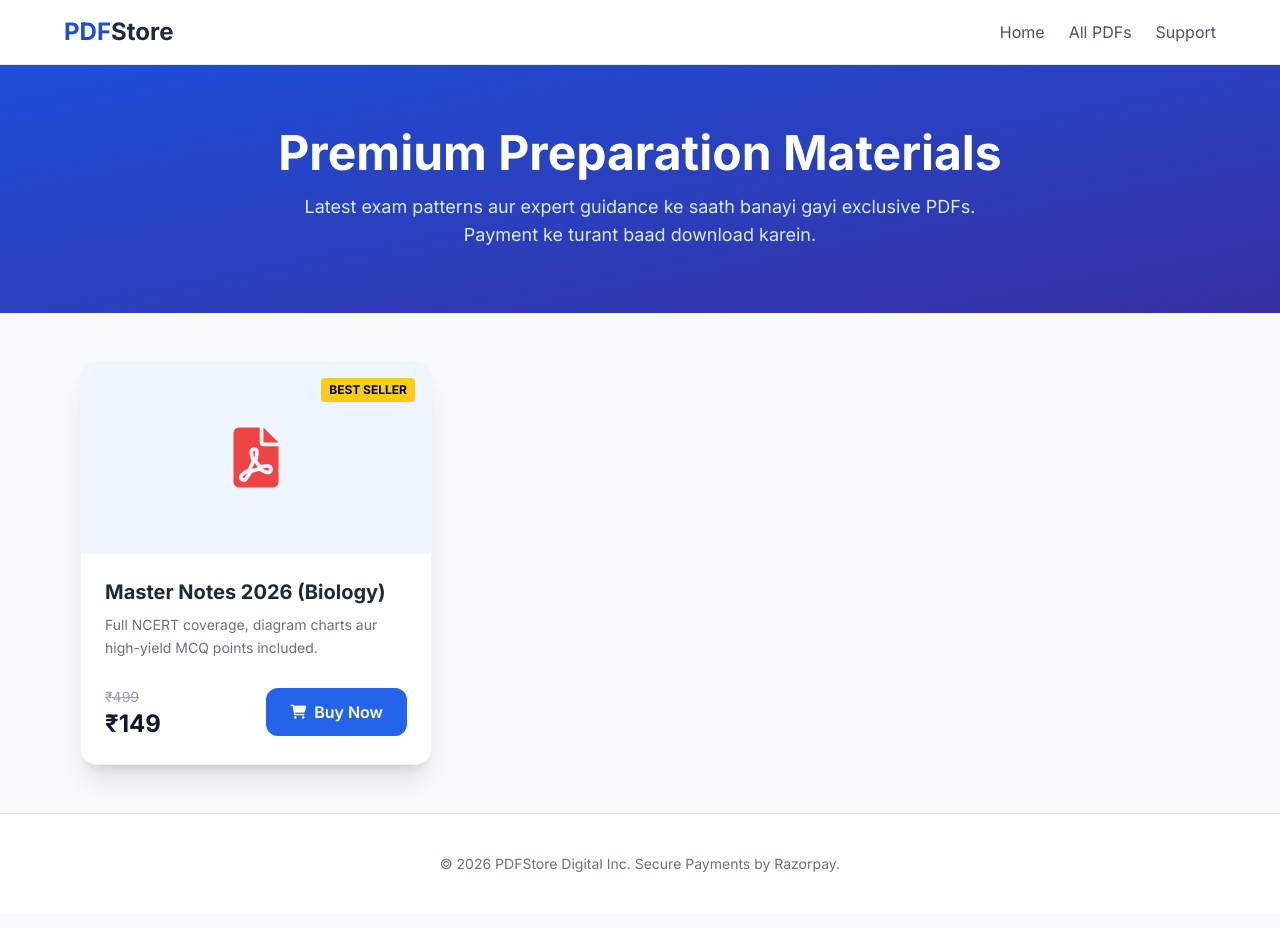
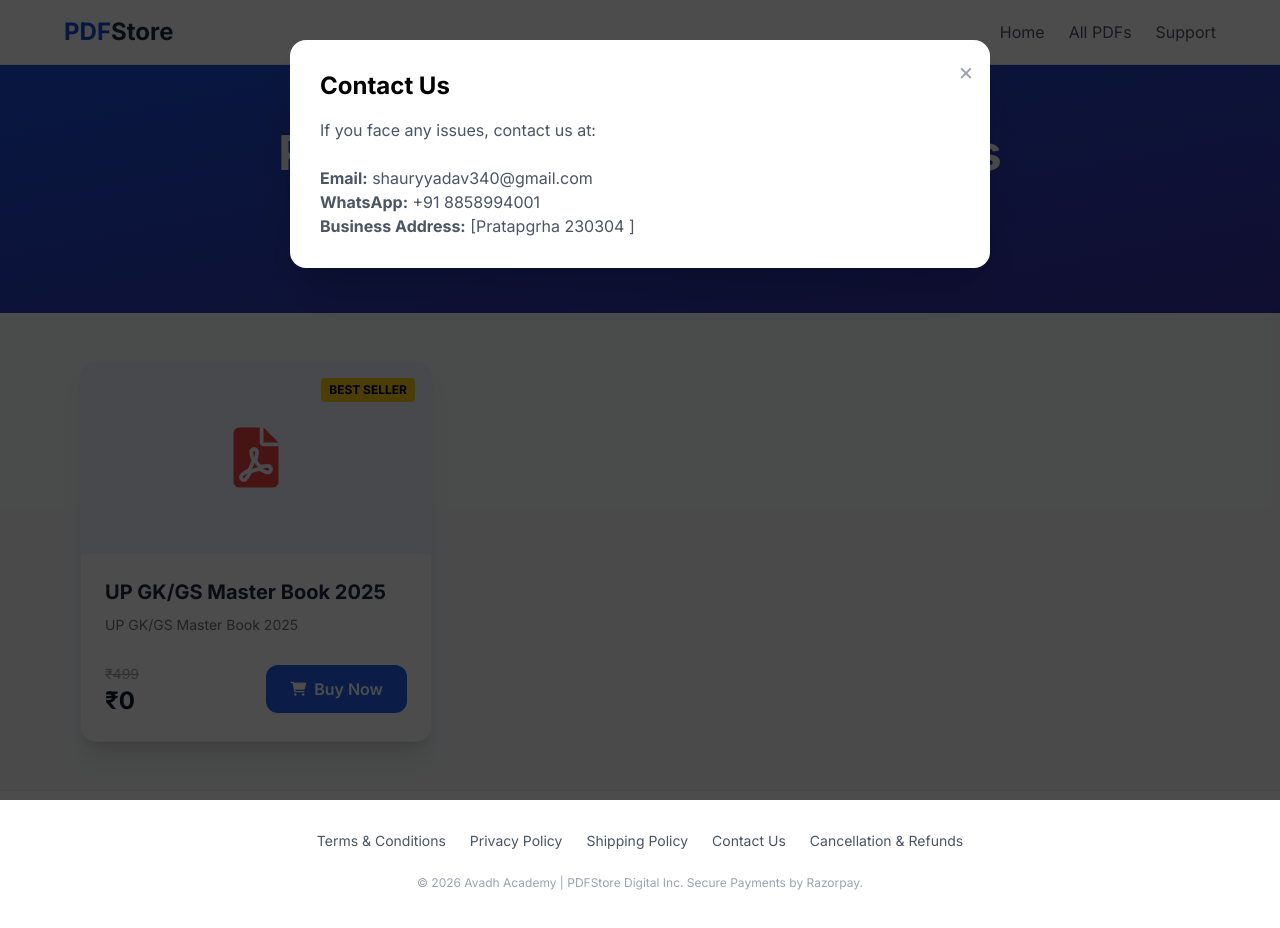
Before and after one commit to shaury-hub/Pdf-Store, a plain HTML site: page index.html in a window 1280 px wide. Both pictures are taken after a click on the link "Support". Drawn offline with nearby package versions, Linux system fonts and the light colour scheme.

Commit message:
Update index.html

```diff
--- a/index.html
+++ b/index.html
@@ -11,6 +11,9 @@
         @import url('https://fonts.googleapis.com/css2?family=Inter:wght@300;400;600;700&display=swap');
         body { font-family: 'Inter', sans-serif; }
         .glass { background: rgba(255, 255, 255, 0.95); backdrop-filter: blur(10px); }
+        /* Policy Modal Styles */
+        .modal { display: none; position: fixed; top: 0; left: 0; width: 100%; height: 100%; background: rgba(0,0,0,0.7); z-index: 100; overflow-y: auto; }
+        .modal-container { background: white; max-width: 700px; margin: 40px auto; padding: 30px; border-radius: 16px; position: relative; }
     </style>
 </head>
 <body class="bg-slate-50 min-h-screen">
@@ -21,7 +24,7 @@
             <div class="space-x-6 hidden md:flex font-medium text-gray-600">
                 <a href="#" class="hover:text-blue-600">Home</a>
                 <a href="#" class="hover:text-blue-600">All PDFs</a>
-                <a href="#" class="hover:text-blue-600">Support</a>
+                <a href="#" onclick="openPolicy('contact')" class="hover:text-blue-600">Support</a>
             </div>
         </div>
     </nav>
@@ -33,66 +36,73 @@
 
     <main class="max-w-6xl mx-auto py-12 px-4">
         <div class="grid grid-cols-1 md:grid-cols-2 lg:grid-cols-3 gap-8">
-
             <div class="bg-white rounded-2xl shadow-xl overflow-hidden border border-gray-100 hover:shadow-2xl transition-all">
                 <div class="h-48 bg-blue-50 flex items-center justify-center relative">
                     <i class="fa-solid fa-file-pdf text-6xl text-red-500"></i>
                     <span class="absolute top-4 right-4 bg-yellow-400 text-xs font-bold px-2 py-1 rounded">BEST SELLER</span>
                 </div>
                 <div class="p-6">
-                    <h3 class="text-xl font-bold text-gray-800">Master Notes 2026 (Biology)</h3>
-                    <p class="text-gray-500 text-sm mt-2 leading-relaxed">Full NCERT coverage, diagram charts aur high-yield MCQ points included.</p>
+                    <h3 class="text-xl font-bold text-gray-800">UP GK/GS Master Book 2025</h3>
+                    <p class="text-gray-500 text-sm mt-2 leading-relaxed">UP GK/GS Master Book 2025</p>
                     <div class="mt-6 flex items-center justify-between">
                         <div>
                             <span class="text-sm text-gray-400 line-through">₹499</span>
-                            <span class="text-2xl font-bold text-slate-900 block">₹149</span>
+                            <span class="text-2xl font-bold text-slate-900 block">₹0</span>
                         </div>
-                        <button onclick="payWithRazorpay('149', 'Biology Master Notes')" class="bg-blue-600 hover:bg-blue-700 text-white px-6 py-3 rounded-xl font-semibold flex items-center gap-2">
+                        <button onclick="payWithRazorpay('0', 'UP GK/GS Master Book 2025')" class="bg-blue-600 hover:bg-blue-700 text-white px-6 py-3 rounded-xl font-semibold flex items-center gap-2">
                             <i class="fa-solid fa-cart-shopping text-sm"></i> Buy Now
                         </button>
                     </div>
                 </div>
             </div>
-
-            </div>
+        </div>
     </main>
 
     <footer class="bg-white border-t border-gray-200 py-10 text-center">
-        <p class="text-gray-500 text-sm">© 2026 PDFStore Digital Inc. Secure Payments by Razorpay.</p>
+        <div class="max-w-6xl mx-auto px-4">
+            <div class="flex flex-wrap justify-center gap-6 mb-6 text-sm font-medium text-gray-600">
+                <a href="javascript:void(0)" onclick="openPolicy('terms')" class="hover:text-blue-600">Terms & Conditions</a>
+                <a href="javascript:void(0)" onclick="openPolicy('privacy')" class="hover:text-blue-600">Privacy Policy</a>
+                <a href="javascript:void(0)" onclick="openPolicy('shipping')" class="hover:text-blue-600">Shipping Policy</a>
+                <a href="javascript:void(0)" onclick="openPolicy('contact')" class="hover:text-blue-600">Contact Us</a>
+                <a href="javascript:void(0)" onclick="openPolicy('refund')" class="hover:text-blue-600">Cancellation & Refunds</a>
+            </div>
+            <p class="text-gray-400 text-xs">© 2026 Avadh Academy | PDFStore Digital Inc. Secure Payments by Razorpay.</p>
+        </div>
     </footer>
 
+    <div id="policyModal" class="modal">
+        <div class="modal-container shadow-2xl">
+            <button onclick="closePolicy()" class="absolute top-4 right-4 text-gray-400 hover:text-gray-600 text-2xl">&times;</button>
+            <div id="policyContent" class="prose prose-blue">
+                </div>
+        </div>
+    </div>
+
     <script>
+        // 1. Razorpay Logic
         function payWithRazorpay(amount, productName) {
             const options = {
-                "key": "rzp_test_ShHY1tSl54TlCO", // YAHAN APNI RAZORPAY KEY DAALEIN
-                "amount": amount * 100, // Paise mein hota hai
+                "key": "rzp_test_ShHY1tSl54TlCO",
+                "amount": amount * 100,
                 "currency": "INR",
-                "name": "PDF Store",
+                "name": "Avadh Academy",
                 "description": productName,
                 "image": "https://cdn-icons-png.flaticon.com/512/337/337946.png",
                 "handler": function (response) {
-                    // Ye function tab chalega jab payment SUCCESSFUL hogi
                     if(response.razorpay_payment_id) {
                         alert("Payment Success! ID: " + response.razorpay_payment_id);
                         triggerDownload(productName);
                     }
                 },
-                "prefill": {
-                    "name": "User Name",
-                    "email": "user@example.com",
-                    "contact": "9999999999"
-                },
-                "theme": {
-                    "color": "#2563eb"
-                }
+                "theme": { "color": "#2563eb" }
             };
             const rzp1 = new Razorpay(options);
             rzp1.open();
         }
 
         function triggerDownload(name) {
-            // Asli PDF URL yahan aayega
-            const pdfUrl = 'https://www.w3.org/WAI/ER/tests/xhtml/testfiles/resources/pdf/dummy.pdf';
+            const pdfUrl = 'https://drive.google.com/file/d/1SgoQq_BvuMJrPJ5ELQ2zv-dTPkreDq_C/view?usp=sharing';
             const link = document.createElement('a');
             link.href = pdfUrl;
             link.setAttribute('download', name + '.pdf');
@@ -100,6 +110,31 @@
             link.click();
             document.body.removeChild(link);
         }
+
+        // 2. Policy Logic
+        const policyData = {
+            terms: "<h2 class=\"text-2xl font-bold mb-4\">Terms & Conditions</h2><p class=\"text-gray-600 leading-relaxed\">Welcome to Avadh Academy. By using this website, you agree to follow our rules. Our content is for study purposes only. Any unauthorized distribution or copying of our PDFs is strictly prohibited and may lead to legal action.</p>",
+            privacy: "<h2 class=\"text-2xl font-bold mb-4\">Privacy Policy</h2><p class=\"text-gray-600 leading-relaxed\">Hum aapki privacy ka pura dhayan rakhte hain. Your name, email, and phone number are used only to process your payment and provide download links. We do not sell your data to anyone.</p>",
+            shipping: "<h2 class=\"text-2xl font-bold mb-4\">Shipping Policy</h2><p class=\"text-gray-600 leading-relaxed\">Since these are digital products (PDFs), there is NO physical shipping. You will receive an instant download link immediately after a successful payment on this screen.</p>",
+            contact: "<h2 class=\"text-2xl font-bold mb-4\">Contact Us</h2><p class=\"text-gray-600\">If you face any issues, contact us at:<br><br><b>Email:</b> shauryyadav340@gmail.com<br><b>WhatsApp:</b> +91 8858994001<br><b>Business Address:</b> [Pratapgrha 230304 ]</p>",
+            refund: "<h2 class=\"text-2xl font-bold mb-4\">Cancellation & Refunds</h2><p class=\"text-gray-600 leading-relaxed\">Due to the nature of digital products, once a PDF is downloaded or the link is shared, we cannot offer a refund. In case of double payment, please contact support for a refund within 48 hours.</p>"
+        };
+        function openPolicy(type) {
+            document.getElementById('policyContent').innerHTML = policyData[type];
+            document.getElementById('policyModal').style.display = 'block';
+            document.body.style.overflow = 'hidden'; // stop scroll
+        }
+
+        function closePolicy() {
+            document.getElementById('policyModal').style.display = 'none';
+            document.body.style.overflow = 'auto'; // enable scroll
+        }
+
+        window.onclick = function(event) {
+            if (event.target == document.getElementById('policyModal')) {
+                closePolicy();
+            }
+        }
     </script>
 </body>
 </html>
```
